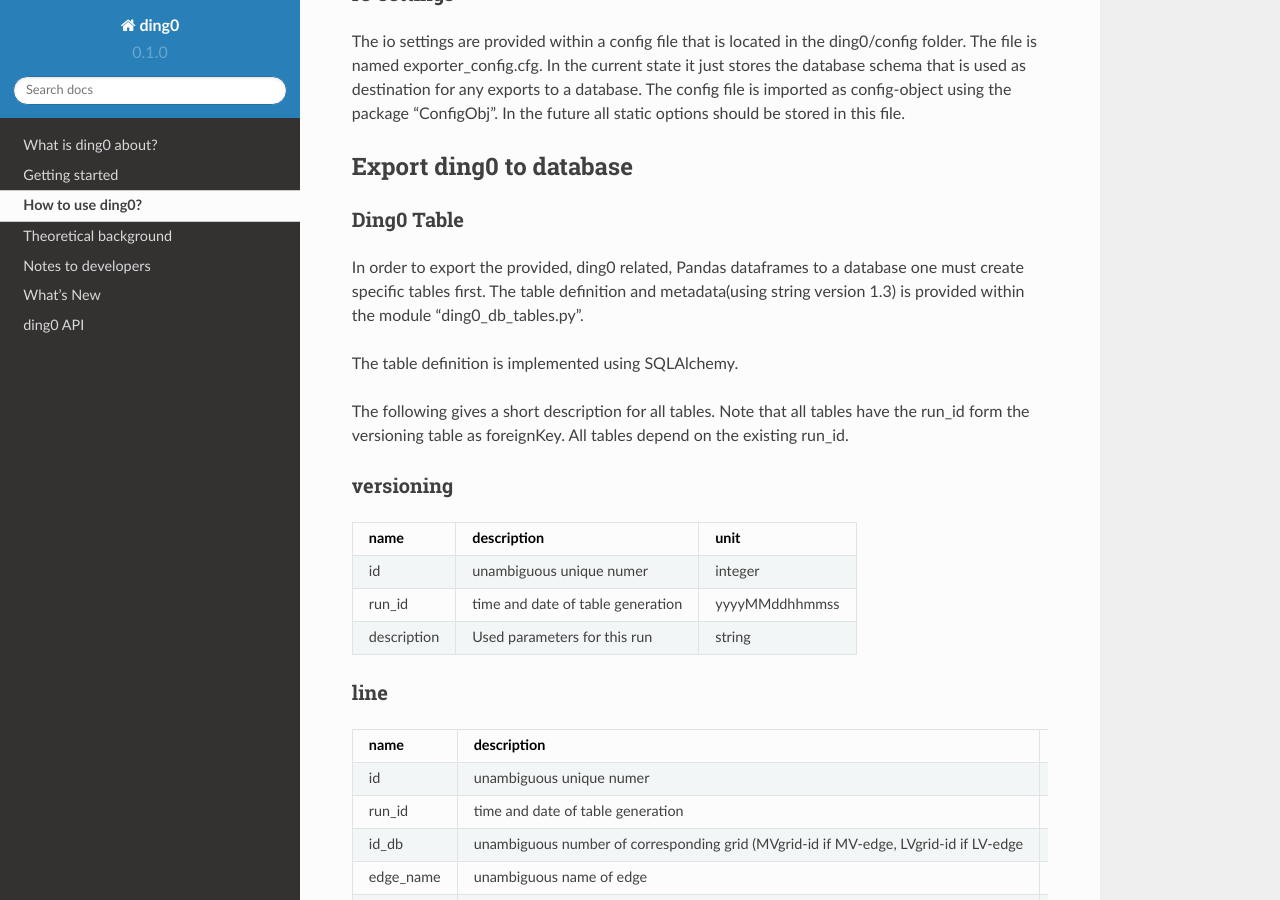
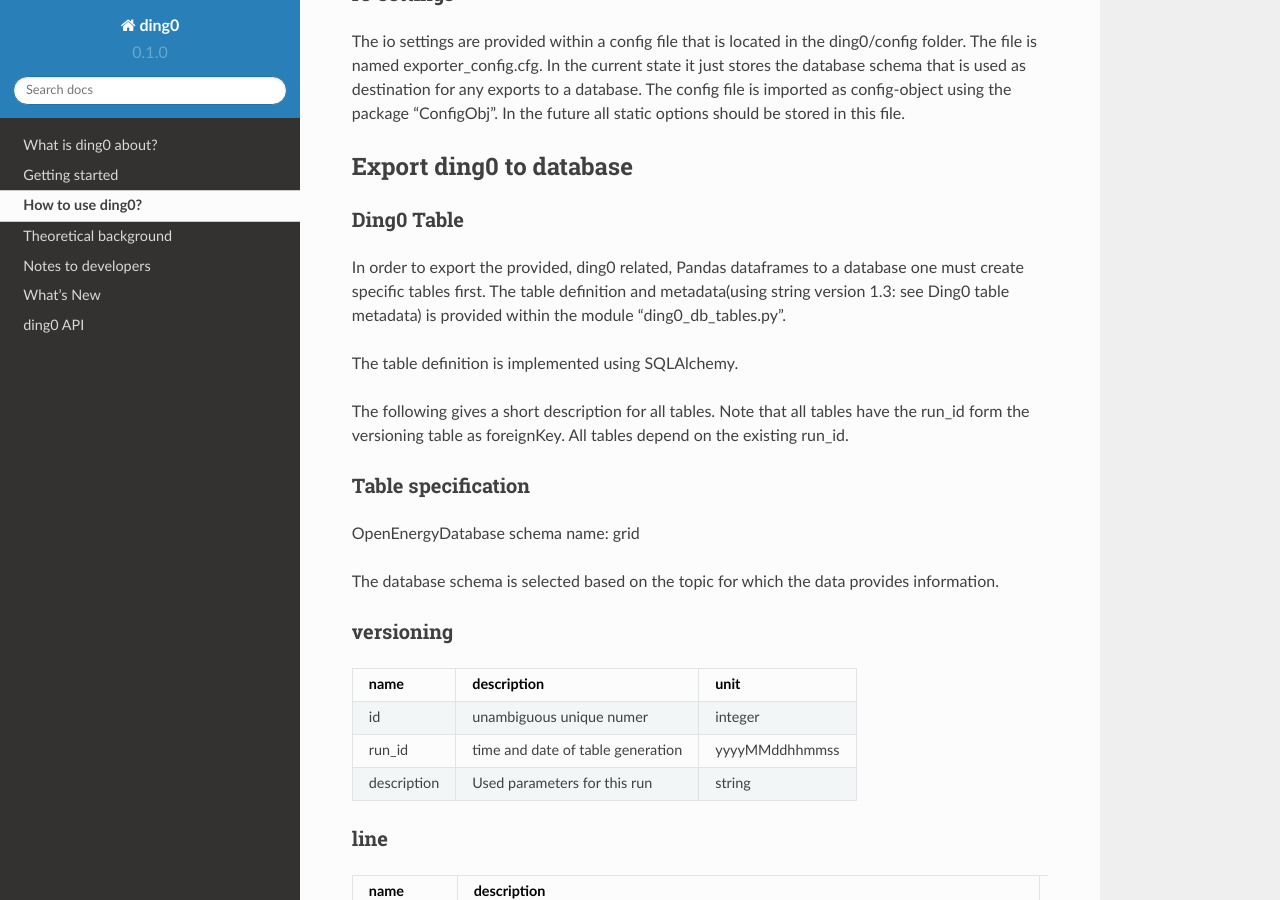
Before and after one commit to openego/ding0, a Sphinx documentation site: the page built from doc/usage_details.rst, in a window 1280 px wide and 900 px high, scrolled down 3926 px. Built offline with Sphinx 7.4.7 and the Read the Docs theme 2.0.0, drawn with Linux system fonts in a browser that asks for light colours; formulas are drawn with MathJax 3; some of the changed text lies outside the part shown.

Commit message:
fix formation, add link to metadata template, add information about the location of the ding0 tables on the OEP

```diff
--- a/doc/usage_details.rst
+++ b/doc/usage_details.rst
@@ -203,12 +203,19 @@
 Ding0 Table
 -----------
 In order to export the provided, ding0 related, Pandas dataframes to a database one must create specific tables
-first. The table definition and metadata(using string version 1.3) is provided within the module "ding0_db_tables.py".
+first. The table definition and metadata(using string version 1.3: see Ding0 table metadata) is provided within
+the module "ding0_db_tables.py".
 
 The table definition is implemented using SQLAlchemy.
 
 The following gives a short description for all tables. Note that all tables have the run_id form the versioning
 table as foreignKey. All tables depend on the existing run_id.
+
+Table specification
+-------------------
+OpenEnergyDatabase schema name: grid
+
+The database schema is selected based on the topic for which the data provides information.
 
 versioning
 ----------
@@ -288,6 +295,7 @@
 population   population in LV-Grid                                    integer
 voltage_nom  voltage level of grid as float                           kV
 ===========  =======================================================  ==================
+
 lv_load
 ------------
 ===========  ==================================================================================  ==============
```
Also changed, not shown: other parts of doc/usage_details.rst (+3 -1 lines).
